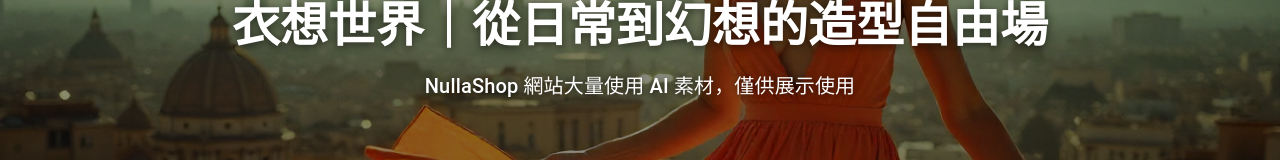
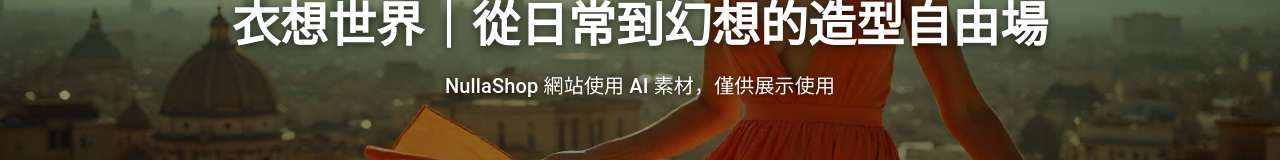
Before and after one commit to newesp/react-supabase-shopping-cart, a React (Create React App) app: page / in a window 1280 px wide. Shown: the part 258-418 px from the top of the page. Built offline with nearby package versions, Linux system fonts and the light colour scheme; no server answers; the database is empty.

Commit message:
git commit -m "feat(ui): update HeroSection headline and description text"

```diff
--- a/src/components/HeroSection.jsx
+++ b/src/components/HeroSection.jsx
@@ -27,7 +27,7 @@ export default function HeroSection() {
         衣想世界｜從日常到幻想的造型自由場
       </Typography>
       <Typography variant="h6" sx={{ textShadow: '0 1px 6px rgba(0,0,0,0.6)' }}>
-        NullaShop 網站大量使用 AI 素材，僅供展示使用
+        NullaShop 網站使用 AI 素材，僅供展示使用
       </Typography>
     </Box>
   );
```
